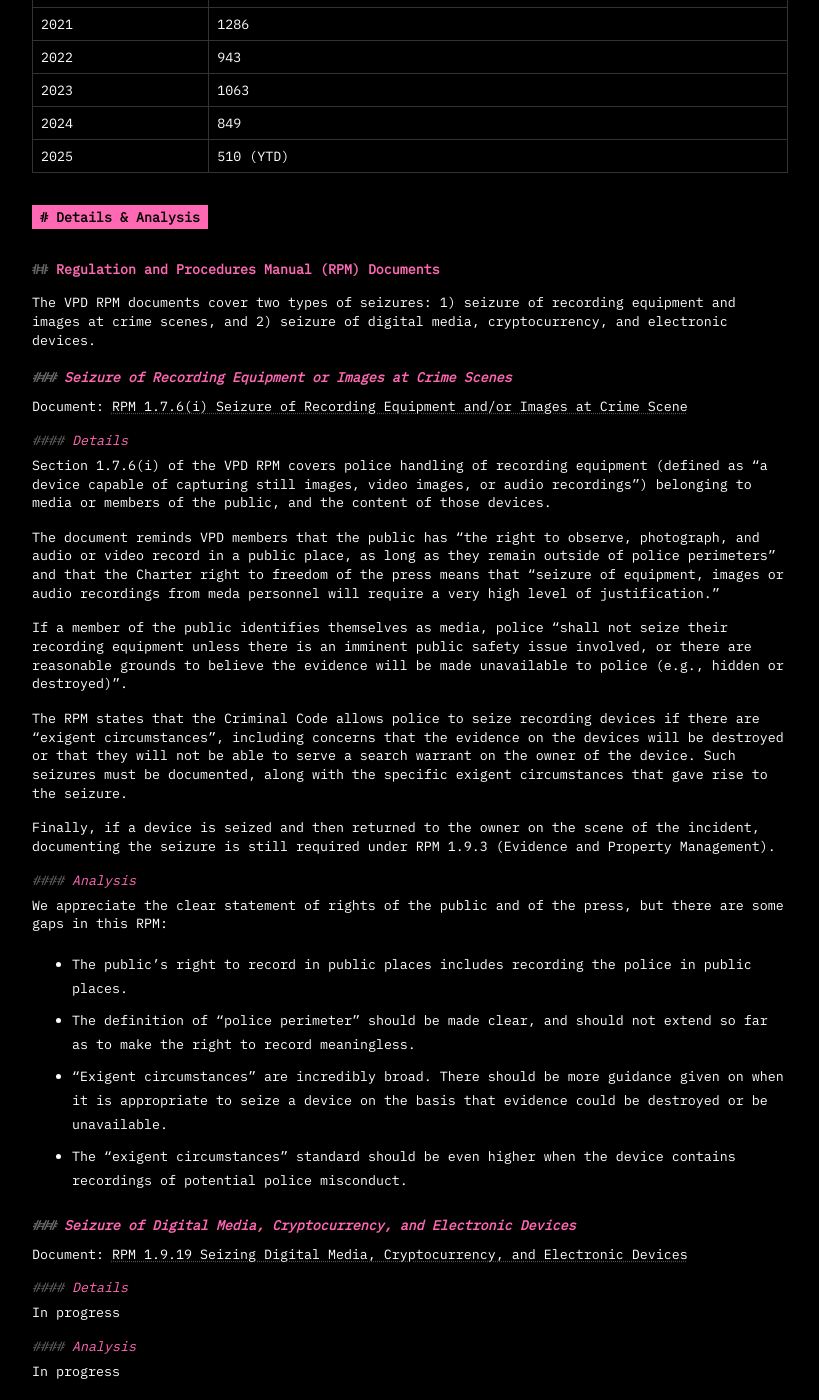
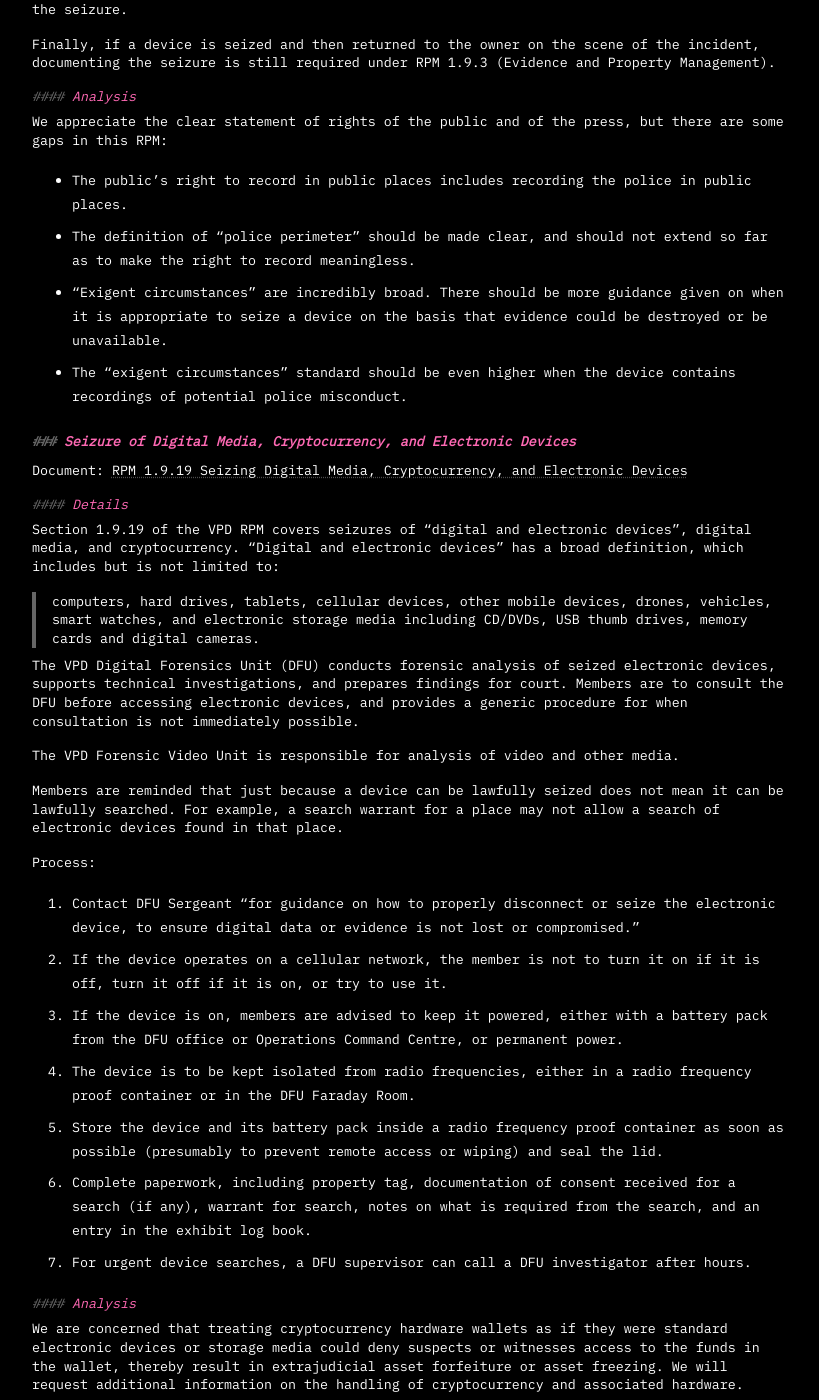
Before and after one commit to gmcmullen/takectrl.ca, a Jekyll site: the page built from _posts/2025-11-21-vpd-electronic-device-search-foi-request.md, in a window 1280 px wide and 1400 px high, scrolled down 1752 px. Shown: the whole window, without its empty margins (396-1215 px from the left). Built offline with Jekyll 4.4.1, drawn with Linux system fonts in a browser that asks for light colours; some of the changed text lies outside the part shown.

Commit message:
Update Blog Posts “2025-11-21-vpd-electronic-device-search-foi-request”

```diff
--- a/_posts/2025-11-21-vpd-electronic-device-search-foi-request.md
+++ b/_posts/2025-11-21-vpd-electronic-device-search-foi-request.md
@@ -24,43 +24,16 @@
 
 ### October 3, 2025
 
-The VPD provided two pages from its Regulation and Procedures Manual (RPM):
+The VPD provided two documents from its Regulation and Procedures Manual (RPM):
 
 * [RPM 1.7.6(i) Seizure of Recording Equipment and/or Images at Crime Scene](/files/2025-FOI-VPD-Device-Search/RPM-1.7.6(i)-Seizure-of-Recording-Equipment.pdf)
 * [RPM 1.9.19 Seizing Digital Media, Cryptocurrency, and Electronic Devices](/files/2025-FOI-VPD-Device-Search/RPM-1.9.19-Seizing-Digital-Media-Cryptocurrency-and-Electronic-Devices.pdf)
 
 ### November 19, 2025
 
-The VPD provided a list of vendors that provide tools used by its Digital Forensics Unit (DFU):
+The VPD provided a letter responding to specific questions about tools used to analyze seized devices, the number of seizures of electronic devices, and the authorities used to justify those seizures:
 
-* Cellebrite
-* Magnet Forensics
-* MSAB (Micro Systemation AB)
-* SCG Canada
-* Digital Intelligence
-* Arsenal Recon
-* XWays
-* Final Data
-* Passware
-* Deepspar
-* OpenText
-
-VPD broke out its searches into three categories of search authorities:
-
-* Judicial authorization (90%+)
-* Consent (9%+)
-* Coroner's Act (1%)
-
-VPD also provided a table breaking down the number of searches conducted by DFU each year. It noted the figures provided represent the number of times a tool was used, not the number of devices. For example, a server with 3 SSDs would count as 1 entry in evidence, but would count as 3 searches in this table.
-
-| **Year** | **Number of Searches** |
-| -------- | ---------------------- |
-| 2020     | 906                    |
-| 2021     | 1286                   |
-| 2022     | 943                    |
-| 2023     | 1063                   |
-| 2024     | 849                    |
-| 2025     | 510 (YTD)              |
+[1216A Reply](/files/1216A-Reply.pdf)
 
 # Details & Analysis
 
@@ -99,12 +72,67 @@
 
 #### Details
 
-In progress
+Section 1.9.19 of the VPD RPM covers seizures of "digital and electronic devices", digital media, and cryptocurrency. "Digital and electronic devices" has a broad definition, which includes but is not limited to:
+
+> computers, hard drives, tablets, cellular devices, other mobile devices, drones, vehicles, smart watches, and electronic storage media including CD/DVDs, USB thumb drives, memory cards and digital cameras.
+
+The VPD Digital Forensics Unit (DFU) conducts forensic analysis of seized electronic devices, supports technical investigations, and prepares findings for court. Members are to consult the DFU before accessing electronic devices, and provides a generic procedure for when consultation is not immediately possible.
+
+The VPD Forensic Video Unit is responsible for analysis of video and other media.
+
+Members are reminded that just because a device can be lawfully seized does not mean it can be lawfully searched. For example, a search warrant for a place may not allow a search of electronic devices found in that place.
+
+Process:
+
+1. Contact DFU Sergeant "for guidance on how to properly disconnect or seize the electronic device, to ensure digital data or evidence is not lost or compromised."
+2. If the device operates on a cellular network, the member is not to turn it on if it is off, turn it off if it is on, or try to use it.
+3. If the device is on, members are advised to keep it powered, either with a battery pack from the DFU office or Operations Command Centre, or permanent power.
+4. The device is to be kept isolated from radio frequencies, either in a radio frequency proof container or in the DFU Faraday Room.
+5. Store the device and its battery pack inside a radio frequency proof container as soon as possible (presumably to prevent remote access or wiping) and seal the lid.
+6. Complete paperwork, including property tag, documentation of consent received for a search (if any), warrant for search, notes on what is required from the search, and an entry in the exhibit log book.
+7. For urgent device searches, a DFU supervisor can call a DFU investigator after hours.
 
 #### Analysis
 
-In progress
+We are concerned that treating cryptocurrency hardware wallets as if they were standard electronic devices or storage media could deny suspects or witnesses access to the funds in the wallet, thereby result in extrajudicial asset forfeiture or asset freezing. We will request additional information on the handling of cryptocurrency and associated hardware.
 
-## Forensic Tools
+## Forensic Tools & Seizure Statistics
 
-In progress
+Document: [1216A Reply](/files/1216A-Reply.pdf)
+
+### Details
+
+The VPD provided a list of vendors that provide tools used by its Digital Forensics Unit (DFU):
+
+* Cellebrite
+* Magnet Forensics
+* MSAB (Micro Systemation AB)
+* SCG Canada
+* Digital Intelligence
+* Arsenal Recon
+* XWays
+* Final Data
+* Passware
+* Deepspar
+* OpenText
+
+VPD broke out its searches into three categories of search authorities:
+
+* Judicial authorization (90%+)
+* Consent (9%+)
+* Coroner's Act (1%)
+
+VPD also provided a table breaking down the number of searches conducted by DFU each year. It noted the figures provided represent the number of times a tool was used, not the number of devices. For example, a server with 3 SSDs would count as 1 entry in evidence, but would count as 3 searches in this table.
+
+| **Year** | **Number of Searches** |
+| -------- | ---------------------- |
+| 2020     | 906                    |
+| 2021     | 1286                   |
+| 2022     | 943                    |
+| 2023     | 1063                   |
+| 2024     | 849                    |
+| 2025     | 510 (YTD)              |
+
+### Analysis
+
+#### Forensic Tools
```
